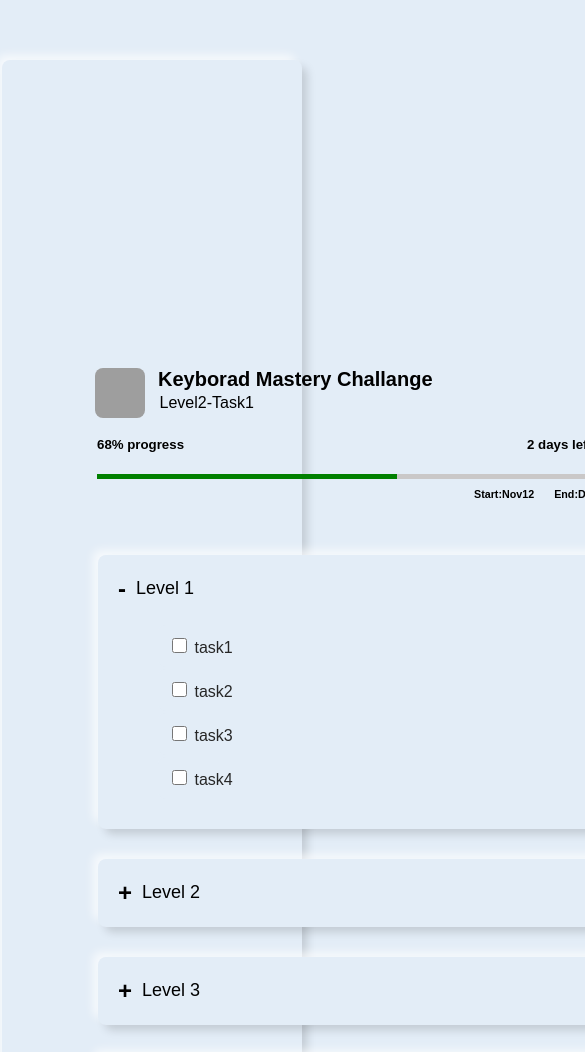
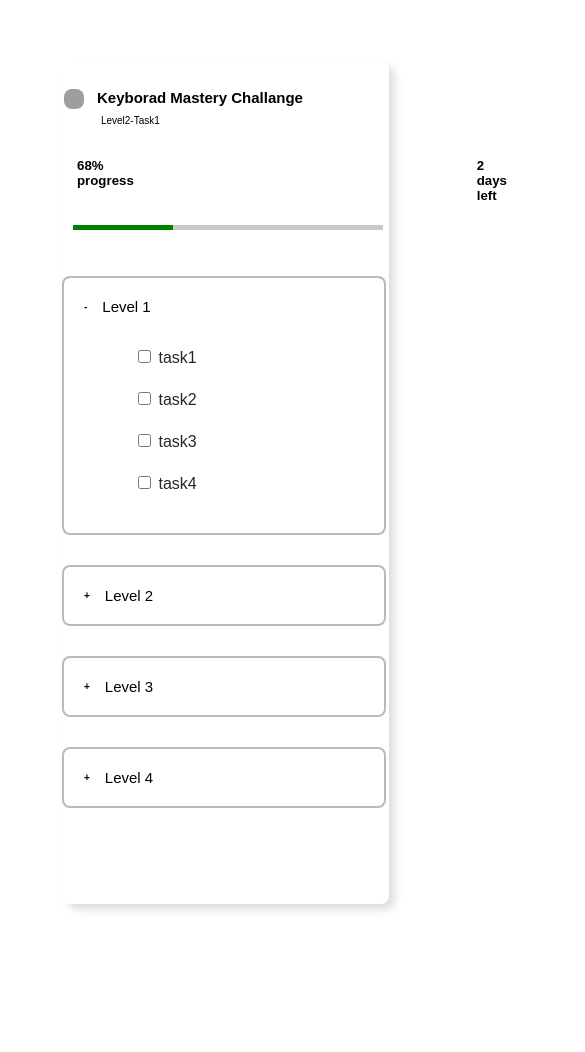
Before and after one commit to sujishna/mulearn_task_page, a plain HTML site: page index.html in a window 390 px wide. Shown: the top 1052 px of the page, 585 px wide, since content can reach past the window. Drawn offline with Linux system fonts and the light colour scheme; grey boxes are pictures that could not be loaded.

Commit message:
Update taskbar.css
update 1

```diff
--- a/taskbar.css
+++ b/taskbar.css
@@ -1,16 +1,17 @@
 body{
     margin: 0;
     padding: 0;
-    background: #e3edf7;
-    font-family: Arial, Helvetica, sans-serif;
+    background: white;
     width: 100%;
     height: 200vh;
+    /*font-family: 'plus' 'jarkata' 'sans';*/
+    font-family: Arial, Helvetica, sans-serif;
 }
 
 
 .main{
 
-    background:#e3edf7;
+    background:white;
     width: 900px; ;
     height: 900px;
 }
@@ -23,7 +24,7 @@ body{
     align-items: center;
     border-radius: 8px;
     box-shadow: 6px 6px 10px -1px rgba(0,0,0,0.15),
-                -6px -6px 10px -1px rgba(255,255,255,0.7);
+                -6px -6px 10px -1px rgba(57, 57, 57, 0.7);
     margin-left: 450px;
 }
 
@@ -43,10 +44,10 @@ body{
     width: 100%;
     padding: 10px;
     border-radius: 8px;
-    background: #e3edf7;
-    /*border: 1px solid gray;*/
-    box-shadow: 6px 6px 10px -1px rgba(0,0,0,0.15),
-                -6px -6px 10px -1px rgba(255,255,255,0.7);
+    background: white;
+    border: 2.5px solid rgba(146, 146, 146, 0.632);
+    /*box-shadow: 6px 6px 10px -1px rgba(0,0,0,0.15),
+                -6px -6px 10px -1px rgba(46, 45, 45, 0.7);*/
     margin-top: 30px;
 
 }
@@ -93,7 +94,7 @@ input[type="radio"]{
     width: 100%;
     padding: 10px;
     border-radius: 8px;
-    background: #e3edf7;
+    background: white;
     box-shadow: none;
     border: none;
     margin-top: 2px;
@@ -102,10 +103,10 @@ input[type="radio"]{
 .progress{
     width: 500px;
     height: 147px;
-    background:transparent;
-    margin-left: 287px;
+    background: transparent;
+    margin-left: 280px;
     display: flex;
-    margin-top: 20px;
+    margin-top: -114px;
 }
 h4{
     margin-top: 100px;
@@ -124,16 +125,22 @@ p{
     margin-left: -273px;
     margin-top: 126px;
 }
-input[type="checkbox"]{
-    /*appearance: none;
-    -webkit-appearance: none;*/
+/*input[type="checkbox"]{
+    appearance:none;
+    -webkit-appearance:none;
     height: 15px;
     width: 15px;
     background-color: green;
     border-radius: 5px;
     border: 1px solid gray;
 
-}
+}*/
+
+
+
+
+
+
 .first1{
     margin-top: 10px;
 }
@@ -179,34 +186,46 @@ h6{
 
 
 
-
 @media screen and (max-width:600px) {
 
 
+    .maintask{
+
+
+        margin: 60px auto;
+        display: flex;
+        width: 327px;
+        height: 100vh;
+        justify-content: center;
+        align-items: center;
+        border-radius: 8px;
+        box-shadow: 6px 6px 10px -1px rgba(0,0,0,0.15), -6px -6px 10px -1px rgba(255,255,255,0.7);
+        margin-left: 62px;
+    }
     .main{
 
-        background:#e3edf7;
-        width: 100%; ;
-        height: 100%;
+        background:white;
+        width: 100%;
+        height: 100%
     }
-    .maintask{
+   /* .maintask{
         margin: 60px auto;
         display: flex;
-        width:300px;
-        height:150vh;
+        width:350px;
+        height:900px;
         justify-content: center;
         align-items: center;
         border-radius: 8px;
         box-shadow: 6px 6px 10px -1px rgba(0,0,0,0.15),
-                    -6px -6px 10px -1px rgba(255,255,255,0.7);
-        margin-left: 2px
-    }
+                    -6px -6px 10px -1px rgba(57, 57, 57, 0.7);
+        margin-left:10px;
+    }*/
 
     .accordian{
         /*margin: 60px auto;*/
-        width:500px;
+        width:300px;
         /**margin-top: 200px;*/
-        margin-left: 250px;
+        margin-left: 358px;
 
     }
     .accordian ul{
@@ -218,10 +237,10 @@ h6{
         width: 100%;
         padding: 10px;
         border-radius: 8px;
-        background: #e3edf7;
-        /*border: 1px solid gray;*/
-        box-shadow: 6px 6px 10px -1px rgba(0,0,0,0.15),
-                    -6px -6px 10px -1px rgba(255,255,255,0.7);
+        background: white;
+        border: 2.5px solid rgba(146, 146, 146, 0.632);
+        /*box-shadow: 6px 6px 10px -1px rgba(0,0,0,0.15),
+                    -6px -6px 10px -1px rgba(46, 45, 45, 0.7);*/
         margin-top: 30px;
 
     }
@@ -229,14 +248,14 @@ h6{
         display: flex;
         align-items: center;
         padding: 10px;
-        font-size: 18px;
+        font-size: 15px;
         font-weight: 500;
         cursor: pointer;
     }
     .level::before{
         content:'+';
-        margin-right: 10px;
-        font-size: 24px;
+        margin-right: 15px;
+        font-size: 10px;
         font-weight: 600;
 
     }
@@ -254,7 +273,7 @@ h6{
         margin-left: 0px;
     }
     .accordian input[type="radio"]:checked + .level + .content{
-        max-height: 400px;
+        max-height: 250px;
         padding: 10px 10px 20px;
     }
     .accordian input[type="radio"]:checked + .level::before{
@@ -268,62 +287,70 @@ h6{
         width: 100%;
         padding: 10px;
         border-radius: 8px;
-        background: #e3edf7;
+        background: white;
         box-shadow: none;
         border: none;
         margin-top: 2px;
     }
     /*change based on click*/
     .progress{
-        width: 500px;
+        width: 250px;
         height: 147px;
         background:transparent;
-        margin-left: 287px;
+        margin-left: 400px;
         display: flex;
-        margin-top: 20px;
+        margin-top: -151px;
     }
     h4{
         margin-top: 100px;
         padding-left: 13px;
         font-weight: 700;
-        font-size: 20px;
+        font-size: 15px;
     }
     .keyboardimage{
-        width: 50px;
-        height: 50px;
+        width: 20px;
+        height: 20px;
         border-radius: 8px;
         margin-top: 100px;
     }
 
     p{
-        margin-left: -273px;
+        margin-left: -202px;
         margin-top: 126px;
+        font-size: 10px;
     }
-    input[type="checkbox"]{
-        /*appearance: none;
-        -webkit-appearance: none;*/
+    /*input[type="checkbox"]{
+        appearance:none;
+        -webkit-appearance:none;
         height: 15px;
         width: 15px;
         background-color: green;
         border-radius: 5px;
         border: 1px solid gray;
 
-    }
+    }*/
+
+
+
+
+
+
     .first1{
         margin-top: 10px;
     }
     .pbar{
-        width: 500px;
+        width: 250px;
         height: 100px;
         margin-left: 289px;
     }
     .p_outer{
-        width: 517px;
+        width: 310px;
         height: 5px;
         background: rgb(202, 200, 200);
+        margin-left: 120px;
     }
     .p_inner{
-        width: 300px;
+        width: 100px;
         height: 5px;
         background: green;
     }
@@ -334,24 +361,32 @@ h6{
     }
     .desc{
         display: flex;
+        margin-left: 124px;
+        width: 100%;
     }
     .date{
-        width: 500px;
+        width: 200px;
         height: 10px;
         display:flex;
-        align-items: end;
-        margin-left: 656px;
+        align-items: center;
+        margin-left: 953px;
 
     }
     h6{
-        padding: 0 10px;
+        padding: 0 5px;
 
     }
     .tasks{
-        margin-left: 468px;
+        margin-left: 30px;
         display: block;
     }
 
 
 
+
+
+
+
+
+
 }
```
